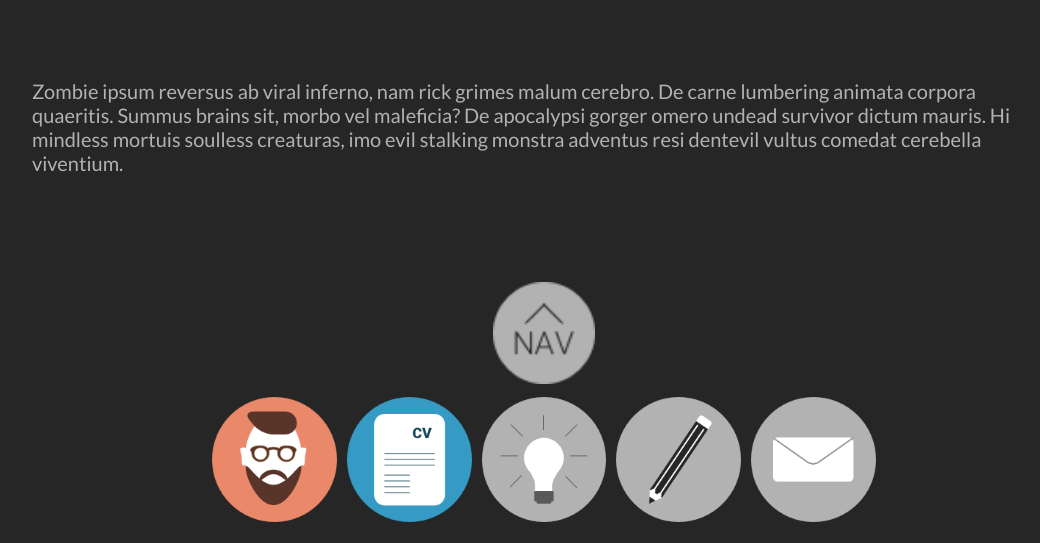
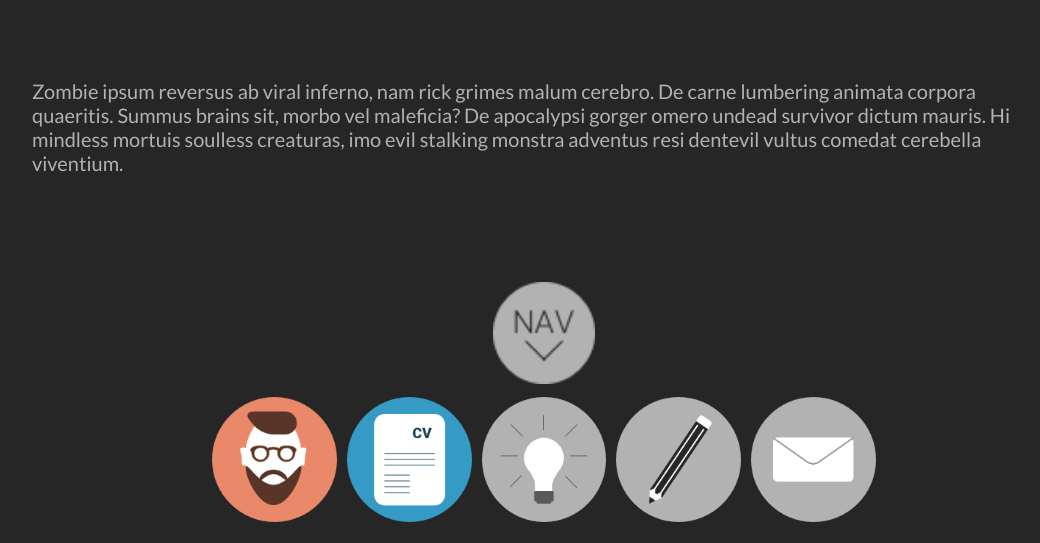
Before and after one commit to lantzleiweke/lntzlwke, a PHP site: page / in a window 1280 px wide. Shown: the part 257-800 px from the top of the page, without its empty margins (96-1136 px from the left). Run offline with PHP 8.4, Linux system fonts and the light colour scheme.

Commit message:
Working nav
Js is done, working nav and button.

```diff
--- a/css/main.css
+++ b/css/main.css
@@ -100,7 +100,7 @@ nav {
   width: 8%;
   max-width: 58px;
   background-image: url("../images/nav-toggle.png");
-  background-position: 0 0;
+  background-position: 100% 0;
   background-size: 200% 100%;
 }
 
@@ -109,11 +109,11 @@ nav {
   display: block;
   padding-bottom: 100%;
 }
-
+/*
 #nav-button:hover, #nav-button:focus {
     background-position: 100% 0%;
     transition-delay: .1s;
-}
+}*/
 
 .nav-icons {
   display: flex;
@@ -139,10 +139,14 @@ nav {
     padding-bottom: 100%;
     background-repeat: no-repeat;
 }
+nav.toggle #nav-button {
+  background-position: 0% 0%;
+}
 
-.nav-icons.toggle {
+nav.toggle .nav-icons {
   display: none;
 }
+
 
 #me {
     background-image: url("../images/icon-sprite-sheet.png");
--- a/index.html
+++ b/index.html
@@ -38,7 +38,7 @@
         </section>
         </div>
 
-        <nav>
+        <nav id="nav">
           <div id="nav-button"></div>
           <div class="nav-icons" id="nav-icons">
             <a id="me" href="me.html"></a>
--- a/scripts/nav.js
+++ b/scripts/nav.js
@@ -11,7 +11,7 @@
 (function() {
 
   var button = document.getElementById("nav-button");
-  var nav = document.getElementById("nav-icons");
+  var nav = document.getElementById("nav");
 
   button.addEventListener("click", function() {
     nav.classList.toggle('toggle');
```
